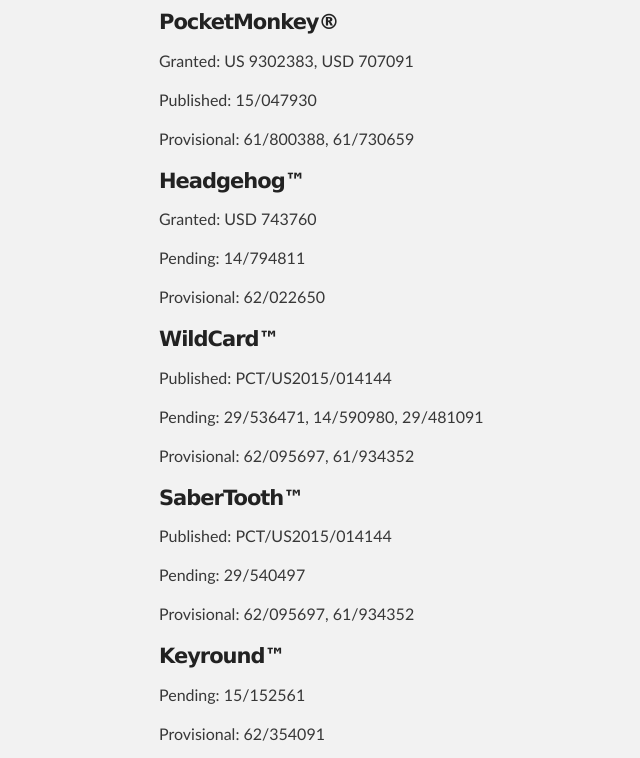
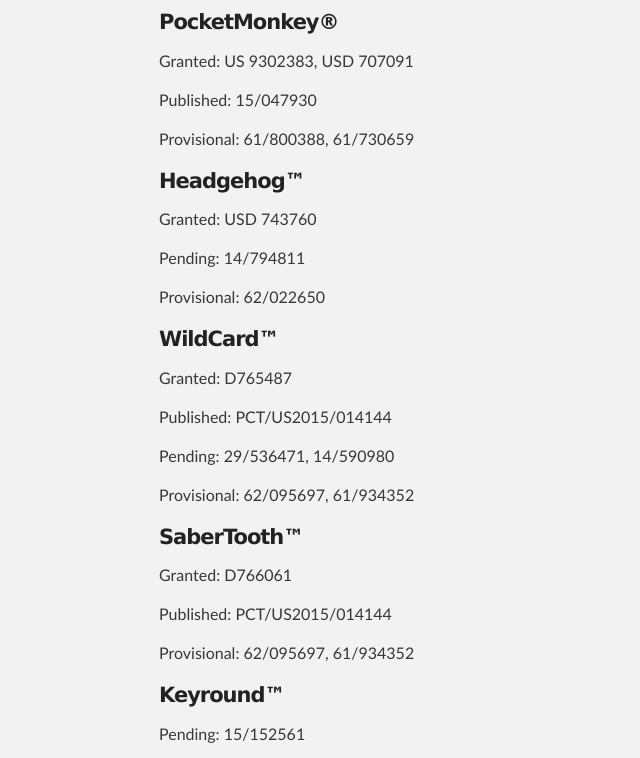
Before and after one commit to n8barr/patents.zootility.com, a plain HTML site: page index.html in a window 1280 px wide. Shown: the part 495-1253 px from the top of the page, without its empty margins (161-801 px from the left). Drawn offline with Linux system fonts and the light colour scheme.

Commit message:
Updated WC and ST due to grants

```diff
--- a/index.html
+++ b/index.html
@@ -54,15 +54,16 @@
 <h4>
 <a id="wildcard" class="anchor" href="#wildcard" aria-hidden="true"><span aria-hidden="true" class="octicon octicon-link"></span></a>WildCard™</h4>
 
+<p>Granted: D765487</p>
 <p>Published: PCT/US2015/014144</p>
-<p>Pending: 29/536471, 14/590980, 29/481091</p>
+<p>Pending: 29/536471, 14/590980</p>
 <p>Provisional: 62/095697, 61/934352</p>
 
 <h4>
 <a id="sabertooth" class="anchor" href="#sabertooth" aria-hidden="true"><span aria-hidden="true" class="octicon octicon-link"></span></a>SaberTooth™</h4>
 
+<p>Granted: D766061</p>
 <p>Published: PCT/US2015/014144</p>
-<p>Pending: 29/540497</p>
 <p>Provisional: 62/095697, 61/934352</p>
 
 <h4>
```
